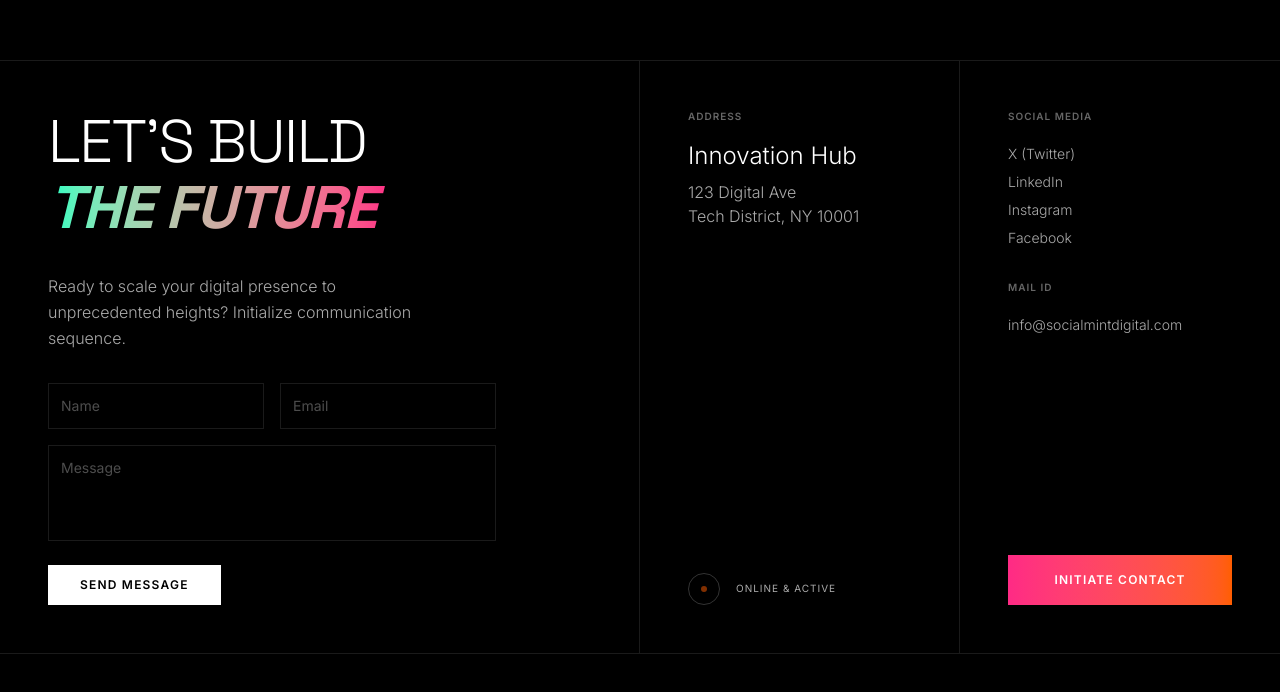
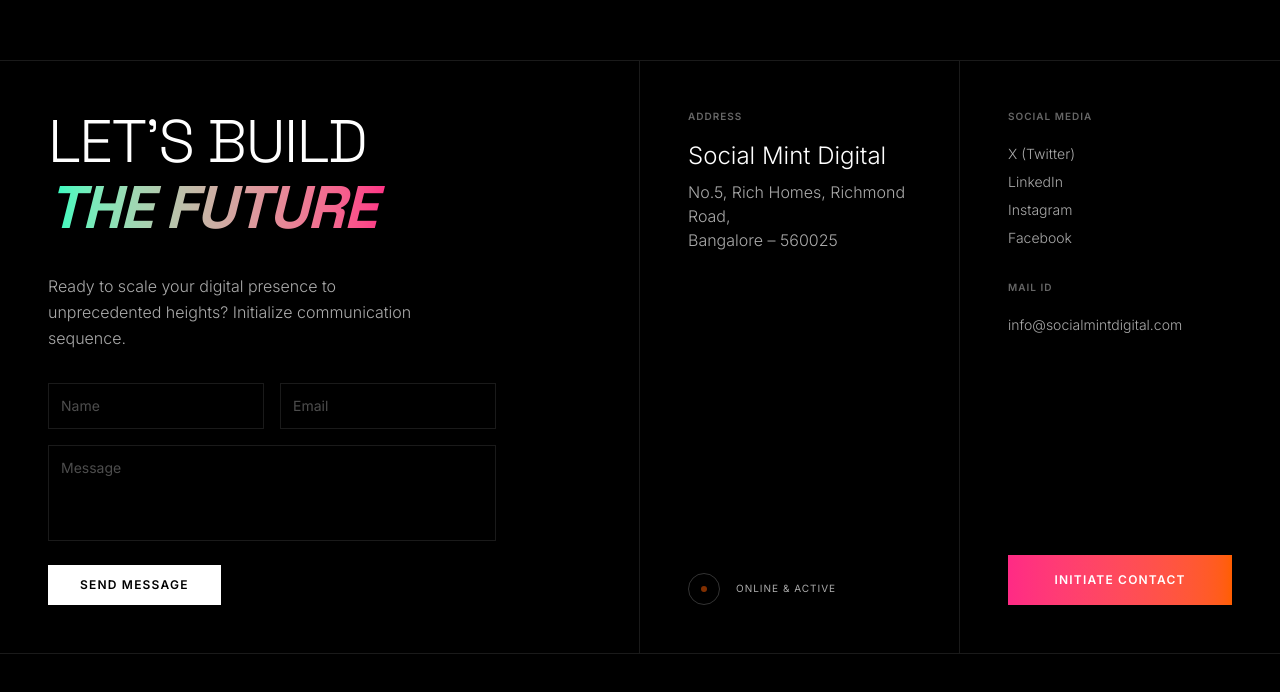
Before and after one commit to gnaidu-dev/SocialMintDigital, a React (Vite) app: page / in a window 1280 px wide. Shown: the part 6210-6902 px from the top of the page. Built offline with nearby package versions, Linux system fonts and the light colour scheme.

Commit message:
fix: update footer address to Social Mint Digital, Richmond Road Bangalore

```diff
--- a/src/components/Footer.tsx
+++ b/src/components/Footer.tsx
@@ -43,8 +43,8 @@
         <div className="border-b md:border-b-0 md:border-r border-white/10 p-8 md:p-12 flex flex-col justify-between">
           <div>
             <span className="text-[10px] uppercase tracking-widest text-[#666666] mb-4 block font-bold">Address</span>
-            <span className="text-xl md:text-2xl font-light block">Innovation Hub</span>
-            <span className="text-sm md:text-base font-light block text-[#AAAAAA] mt-2">123 Digital Ave<br/>Tech District, NY 10001</span>
+            <span className="text-xl md:text-2xl font-light block">Social Mint Digital</span>
+            <span className="text-sm md:text-base font-light block text-[#AAAAAA] mt-2">No.5, Rich Homes, Richmond Road,<br/>Bangalore – 560025</span>
           </div>
           <div className="mt-8 flex items-center gap-4">
             <div className="w-8 h-8 rounded-full border border-white/20 flex items-center justify-center">
```
